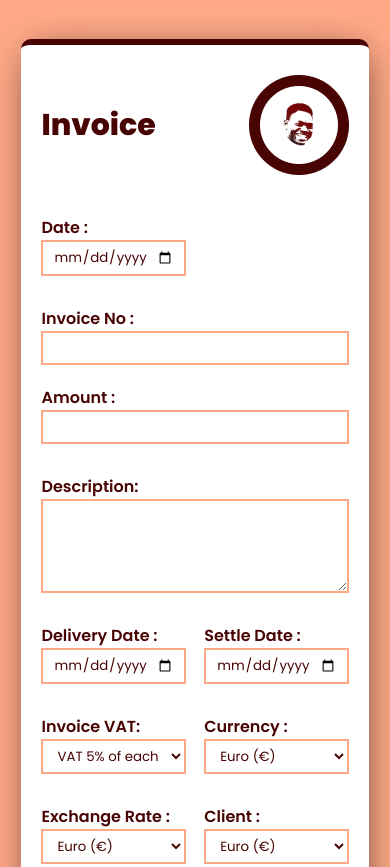
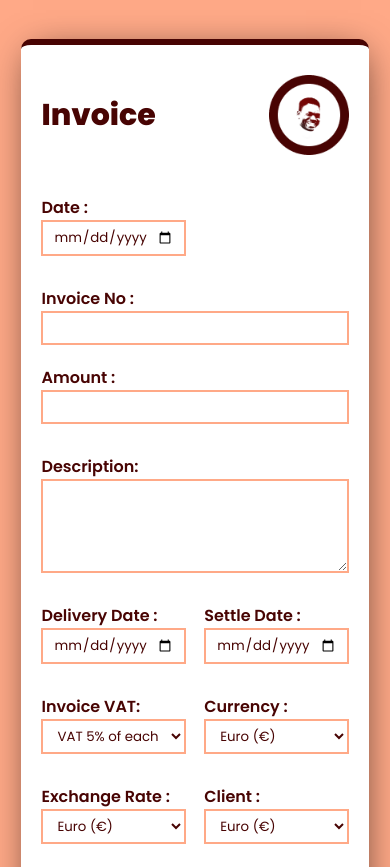
Before and after one commit to Lakesxo/Optisource-task, a plain HTML site: page index.html in a window 390 px wide. Shown: the top 867 px of the page. Drawn offline with Linux system fonts and the light colour scheme.

Commit message:
fixed logo

```diff
--- a/assets/css/main.css
+++ b/assets/css/main.css
@@ -106,4 +106,7 @@ input[type="date"], select {
     input[type="submit"] {
         width: 100%;
     }
+    img.logo {
+        height: 80px;
+    }
 }
--- a/index.html
+++ b/index.html
@@ -12,7 +12,7 @@
         <div class="container">
             <header>
                 <p class="inv">Invoice</p>
-                <img src="./assets/img/Group 41.png" alt="logo">
+                <img src="./assets/img/Group 41.png" class="logo" alt="logo">
             </header>
             <form>
                 <div class="date">
```
